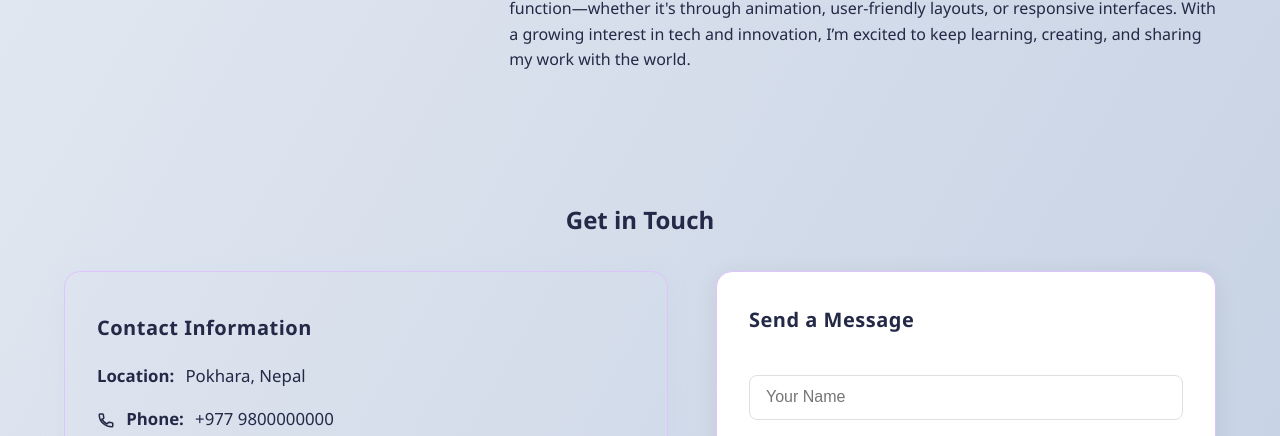
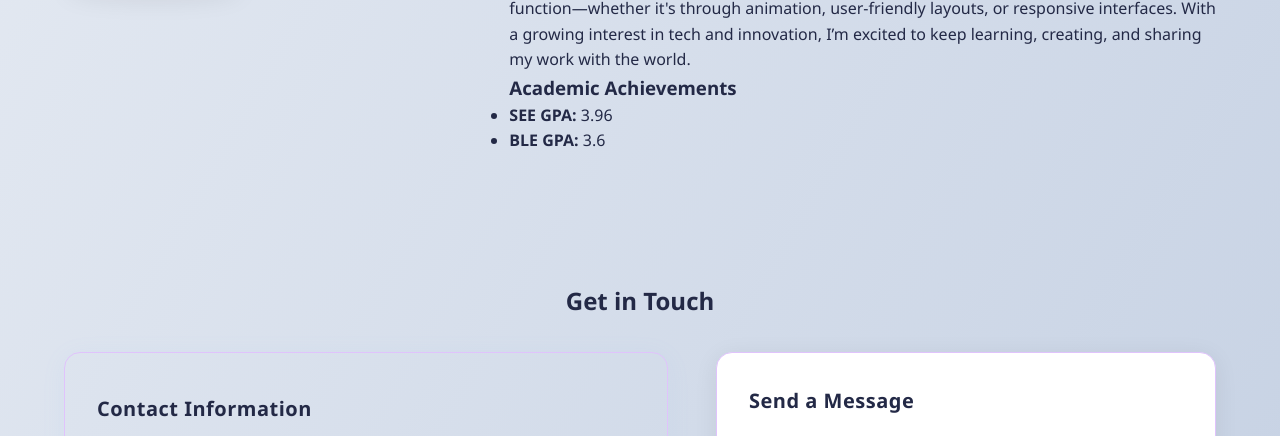
Before and after one commit to samridhig11/own-web, a plain HTML site: page index.html in a window 1280 px wide. Shown: the part 2091-2527 px from the top of the page. Drawn offline with Linux system fonts and the light colour scheme.

Commit message:
added section in about

```diff
--- a/index.html
+++ b/index.html
@@ -123,9 +123,14 @@
            function—whether it's through animation, user-friendly layouts, or responsive
             interfaces. With a growing interest in tech and innovation, I’m excited to keep
             learning, creating, and sharing my work with the world.
-
-
-</p>
+      </p>
+      <div class="about-gpa-box">
+        <h3>Academic Achievements</h3>
+        <ul class="gpa-list">
+          <li><strong>SEE GPA:</strong> <span id="see-gpa">3.96</span></li>
+          <li><strong>BLE GPA:</strong> <span id="ble-gpa">3.6</span></li>
+        </ul>
+      </div>
     </div>
   </section>
 
```
